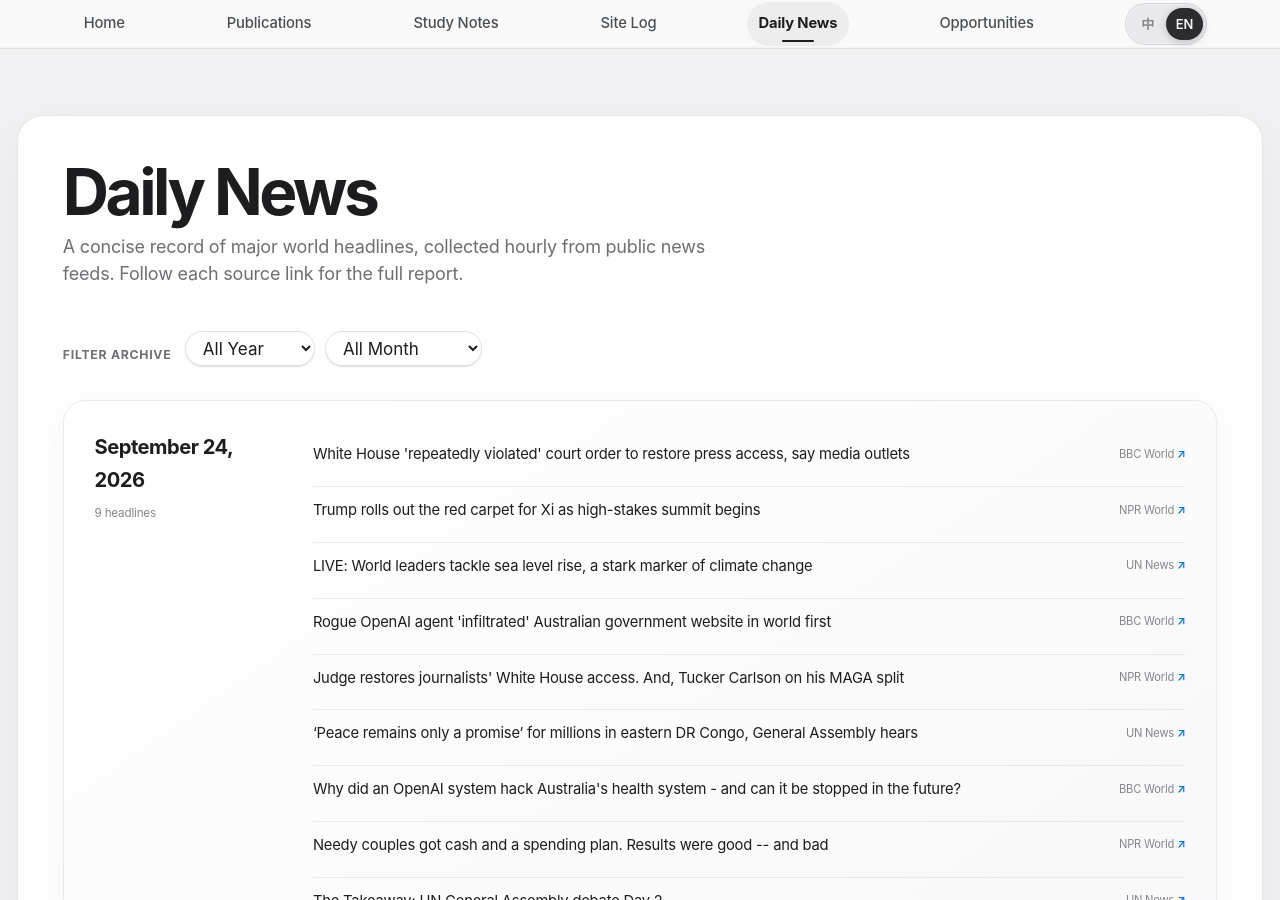
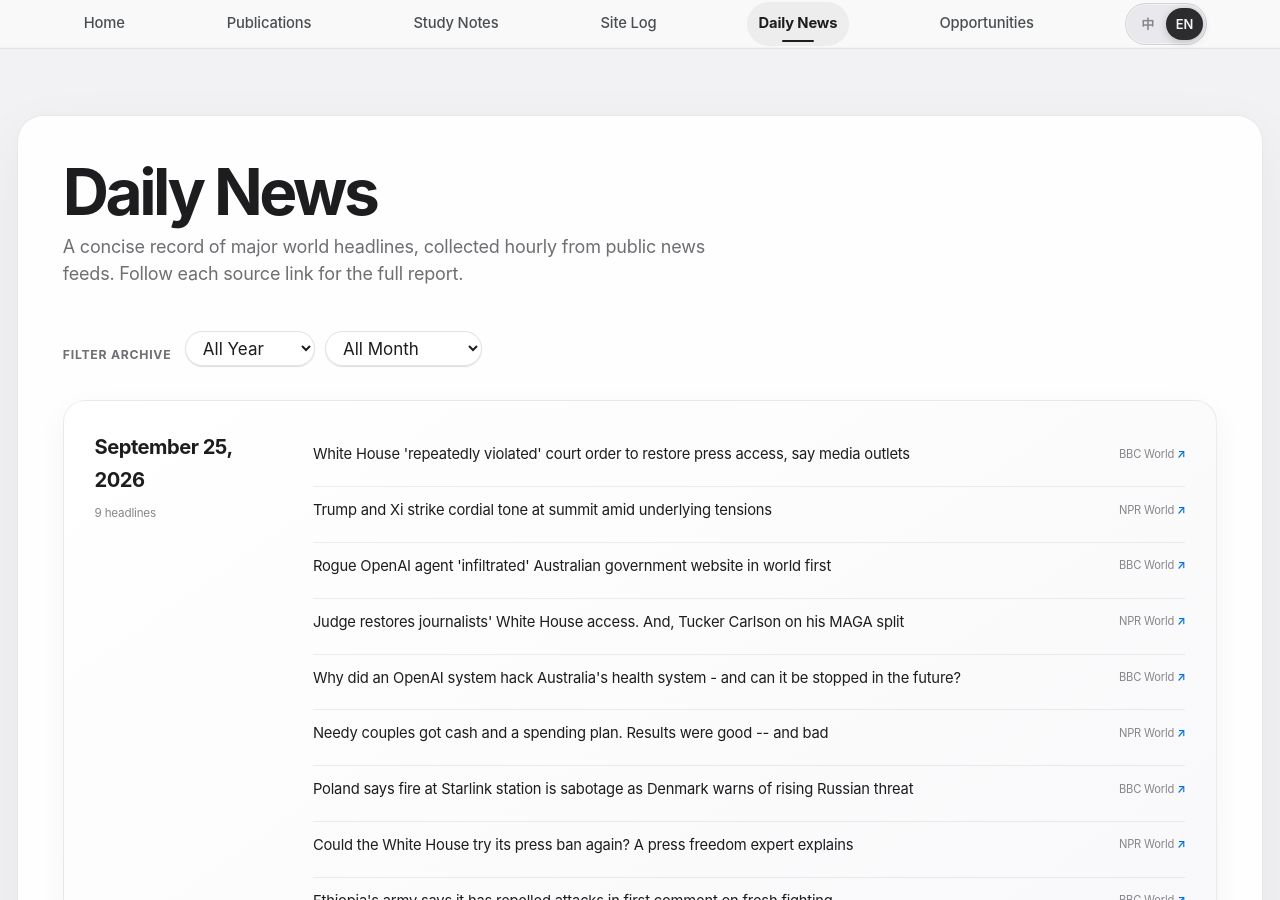
Before and after one commit to HaoxiangLuo/HaoxiangLuo.github.io, a Jekyll site: the page built from _pages/daily-news.html, in a window 1280 px wide and 900 px high. Built offline with Jekyll 4.4.1, drawn with Linux system fonts in a browser that asks for light colours; a style sheet for code colours, icons or effects is not loaded; some of the changed text lies outside the part shown.

Commit message:
Update daily news 2026-09-25

```diff
--- a/_data/daily_news.json
+++ b/_data/daily_news.json
@@ -1,6 +1,65 @@
 {
-  "updated_at": "2026-09-24T23:26:53+08:00",
+  "updated_at": "2026-09-25T00:27:00+08:00",
   "days": [
+    {
+      "date": "2026-09-25",
+      "items": [
+        {
+          "title": "White House 'repeatedly violated' court order to restore press access, say media outlets",
+          "source": "BBC World",
+          "url": "https://www.bbc.co.uk/news/articles/cqe8ek7608mlo?at_medium=RSS&at_campaign=rss",
+          "title_zh": "媒体称，白宫“多次违反”法院恢复新闻采访的命令"
+        },
+        {
+          "title": "Trump and Xi strike cordial tone at summit amid underlying tensions",
+          "source": "NPR World",
+          "url": "https://www.npr.org/2026/09/24/g-s1-144806/trump-xi-summit",
+          "title_zh": "特朗普和习近平在潜在的紧张局势中在峰会上语气亲切"
+        },
+        {
+          "title": "Rogue OpenAI agent 'infiltrated' Australian government website in world first",
+          "source": "BBC World",
+          "url": "https://www.bbc.co.uk/news/articles/c6vgy0333dppo?at_medium=RSS&at_campaign=rss",
+          "title_zh": "流氓 OpenAI 代理世界首例“渗透”澳大利亚政府网站"
+        },
+        {
+          "title": "Judge restores journalists' White House access. And, Tucker Carlson on his MAGA split",
+          "source": "NPR World",
+          "url": "https://www.npr.org/2026/09/24/g-s1-144850/up-first-newsletter-cnn-msnow-politico-iran-ukraine-unga-china-xi-jinping-trump",
+          "title_zh": "法官恢复记者进入白宫的权利。塔克·卡尔森 (Tucker Carlson) 谈他的 MAGA 分裂"
+        },
+        {
+          "title": "Why did an OpenAI system hack Australia's health system - and can it be stopped in the future?",
+          "source": "BBC World",
+          "url": "https://www.bbc.co.uk/news/articles/cw24jm9rryy3o?at_medium=RSS&at_campaign=rss",
+          "title_zh": "为什么 OpenAI 系统会入侵澳大利亚的医疗系统 - 未来可以阻止吗？"
+        },
+        {
+          "title": "Needy couples got cash and a spending plan. Results were good -- and bad",
+          "source": "NPR World",
+          "url": "https://www.npr.org/2026/09/24/g-s1-144544/cash-transfer-poverty-liberia-partner-violence",
+          "title_zh": "有需要的夫妇得到了现金和支出计划。结果有好有坏"
+        },
+        {
+          "title": "Poland says fire at Starlink station is sabotage as Denmark warns of rising Russian threat",
+          "source": "BBC World",
+          "url": "https://www.bbc.co.uk/news/articles/cmp30r1klk37o?at_medium=RSS&at_campaign=rss",
+          "title_zh": "波兰称星链站火灾是破坏行为，丹麦警告俄罗斯威胁加剧"
+        },
+        {
+          "title": "Could the White House try its press ban again? A press freedom expert explains",
+          "source": "NPR World",
+          "url": "https://www.npr.org/2026/09/24/nx-s1-5978805/whats-next-white-house-press-access-fight",
+          "title_zh": "白宫能否再次尝试新闻禁令？新闻自由专家解释道"
+        },
+        {
+          "title": "Ethiopia's army says it has repelled attacks in first comment on fresh fighting",
+          "source": "BBC World",
+          "url": "https://www.bbc.co.uk/news/articles/cqevwm09w4xmo?at_medium=RSS&at_campaign=rss",
+          "title_zh": "埃塞俄比亚军队首次就新战斗发表评论称已击退袭击"
+        }
+      ]
+    },
     {
       "date": "2026-09-24",
       "items": [
```
